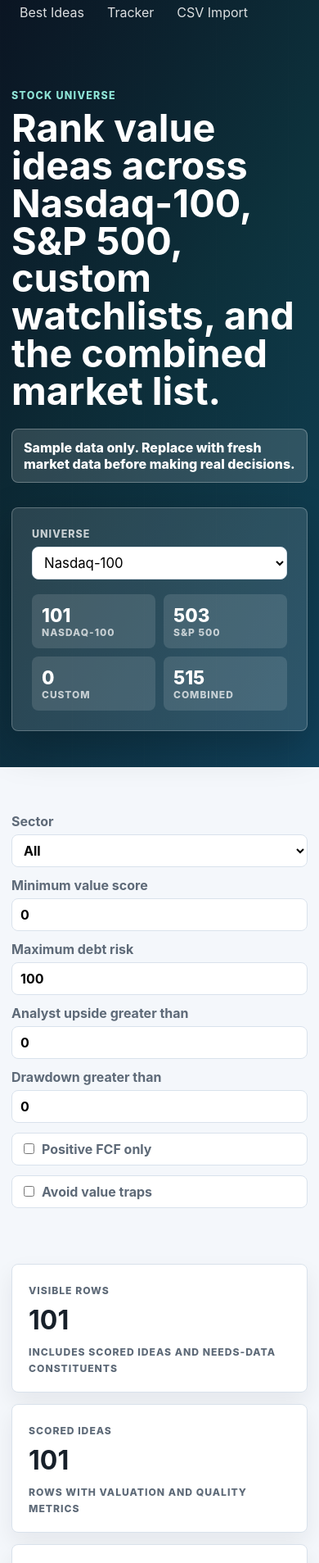
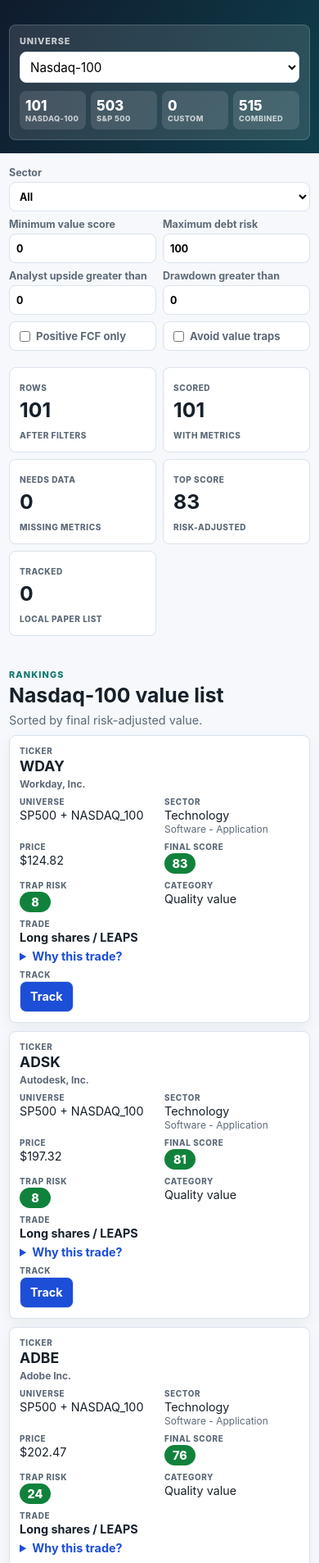
Before and after one commit to GenSky/SP500web, a website built with Vite: page index.html in a window 390 px wide. Shown: the part 93-2000 px from the top of the page at 82% size. Built offline with nearby package versions, Linux system fonts and the light colour scheme.

Commit message:
Tighten mobile scanner layout

```diff
--- a/src/main.ts
+++ b/src/main.ts
@@ -43,7 +43,7 @@ function render(): void {
       <nav class="topbar" aria-label="Primary navigation">
         <a class="brand" href="#top" aria-label="Gensky Value Picker home">
           <span class="brand-mark">GV</span>
-          <span><strong>Gensky Value Picker</strong><small>Research and paper tracking only</small></span>
+          <span><strong>Gensky Value Picker</strong><small>Research only</small></span>
         </a>
         <div class="top-actions">
           <a href="#best-ideas">Best Ideas</a>
@@ -54,8 +54,8 @@ function render(): void {
       <section class="hero" id="top">
         <div>
           <p class="eyebrow">Stock universe</p>
-          <h1>Rank value ideas across Nasdaq-100, S&P 500, custom watchlists, and the combined market list.</h1>
-          <p class="warning">Sample data only. Replace with fresh market data before making real decisions.</p>
+          <h1>Value scanner.</h1>
+          <p class="warning">Research only. Verify data before decisions.</p>
         </div>
         <div class="universe-panel">
           <label for="universe-select">Universe</label>
@@ -87,11 +87,11 @@ function render(): void {
       </section>
 
       <section class="section score-summary" aria-label="Score outputs">
-        ${summaryCard("Visible rows", visible.length.toString(), "Includes scored ideas and needs-data constituents")}
-        ${summaryCard("Scored ideas", visible.filter((stock) => stock.hasMetrics !== false).length.toString(), "Rows with valuation and quality metrics")}
-        ${summaryCard("Needs data", needsDataCount.toString(), "Constituents waiting for CSV/API metrics")}
-        ${summaryCard("Top final score", formatScore(visible.find((stock) => stock.hasMetrics !== false)?.finalRiskAdjustedValueScore), "Ranked by risk-adjusted value")}
-        ${summaryCard("Tracked trades", trackedTrades.length.toString(), "Stored in localStorage with universe")}
+        ${summaryCard("Rows", visible.length.toString(), "After filters")}
+        ${summaryCard("Scored", visible.filter((stock) => stock.hasMetrics !== false).length.toString(), "With metrics")}
+        ${summaryCard("Needs data", needsDataCount.toString(), "Missing metrics")}
+        ${summaryCard("Top score", formatScore(visible.find((stock) => stock.hasMetrics !== false)?.finalRiskAdjustedValueScore), "Risk-adjusted")}
+        ${summaryCard("Tracked", trackedTrades.length.toString(), "Local paper list")}
       </section>
 
       <section class="section" id="rankings">
@@ -100,7 +100,7 @@ function render(): void {
             <p class="eyebrow">Rankings</p>
             <h2>${rankingTitle(filters.universe)}</h2>
           </div>
-          <p>Default sort: Final Risk-Adjusted Value Score.</p>
+          <p>Sorted by final risk-adjusted value.</p>
         </div>
         <div class="score-key">
           <span>Value Score</span>
@@ -325,40 +325,40 @@ function renderStockRow(stock: ScoredStock): string {
   if (stock.hasMetrics === false) {
     return `
       <tr class="needs-data-row">
-        <td><button class="ticker-link" type="button" data-symbol="${stock.ticker}"><strong>${stock.ticker}</strong><small>${stock.companyName}</small></button></td>
-        <td>${displayUniverse(stock)}</td>
-        <td>${stock.sector}<small>${stock.industry}</small></td>
-        <td>--</td>
-        <td><span class="status-pill muted">Needs data</span></td>
-        <td>--</td>
-        <td>--</td>
-        <td>--</td>
-        <td>--</td>
-        <td>--</td>
-        <td>--</td>
-        <td>Needs data</td>
-        <td><strong>Import metrics</strong><details><summary>Why no trade?</summary><p>${stock.tradeIdea.why}</p></details></td>
-        <td><button type="button" disabled>Needs data</button></td>
+        <td data-label="Ticker"><button class="ticker-link" type="button" data-symbol="${stock.ticker}"><strong>${stock.ticker}</strong><small>${stock.companyName}</small></button></td>
+        <td data-label="Universe">${displayUniverse(stock)}</td>
+        <td data-label="Sector">${stock.sector}<small>${stock.industry}</small></td>
+        <td data-label="Price">--</td>
+        <td data-label="Final score"><span class="status-pill muted">Needs data</span></td>
+        <td data-label="Value">--</td>
+        <td data-label="Quality">--</td>
+        <td data-label="Balance">--</td>
+        <td data-label="Growth">--</td>
+        <td data-label="Momentum">--</td>
+        <td data-label="Trap risk">--</td>
+        <td data-label="Category">Needs data</td>
+        <td data-label="Trade"><strong>Import metrics</strong><details><summary>Why no trade?</summary><p>${stock.tradeIdea.why}</p></details></td>
+        <td data-label="Track"><button type="button" disabled>Needs data</button></td>
       </tr>
     `;
   }
 
   return `
     <tr>
-      <td><button class="ticker-link" type="button" data-symbol="${stock.ticker}"><strong>${stock.ticker}</strong><small>${stock.companyName}</small></button></td>
-      <td>${displayUniverse(stock)}</td>
-      <td>${stock.sector}<small>${stock.industry}</small></td>
-      <td>${currency(stock.price)}</td>
-      <td><span class="score-pill ${scoreTone(stock.finalRiskAdjustedValueScore)}">${formatScore(stock.finalRiskAdjustedValueScore)}</span></td>
-      <td>${formatScore(stock.valueScore)}</td>
-      <td>${formatScore(stock.qualityScore)}</td>
-      <td>${formatScore(stock.balanceSheetScore)}</td>
-      <td>${formatScore(stock.growthScore)}</td>
-      <td>${formatScore(stock.momentumSetupScore)}</td>
-      <td><span class="risk ${riskTone(stock.valueTrapRiskScore)}">${formatScore(stock.valueTrapRiskScore)}</span></td>
-      <td>${stock.category}</td>
-      <td><strong>${stock.tradeIdea.action}</strong><details><summary>Why this trade?</summary><p>${stock.tradeIdea.why}</p></details></td>
-      <td><button type="button" data-track="${stock.ticker}">Track</button></td>
+      <td data-label="Ticker"><button class="ticker-link" type="button" data-symbol="${stock.ticker}"><strong>${stock.ticker}</strong><small>${stock.companyName}</small></button></td>
+      <td data-label="Universe">${displayUniverse(stock)}</td>
+      <td data-label="Sector">${stock.sector}<small>${stock.industry}</small></td>
+      <td data-label="Price">${currency(stock.price)}</td>
+      <td data-label="Final score"><span class="score-pill ${scoreTone(stock.finalRiskAdjustedValueScore)}">${formatScore(stock.finalRiskAdjustedValueScore)}</span></td>
+      <td data-label="Value">${formatScore(stock.valueScore)}</td>
+      <td data-label="Quality">${formatScore(stock.qualityScore)}</td>
+      <td data-label="Balance">${formatScore(stock.balanceSheetScore)}</td>
+      <td data-label="Growth">${formatScore(stock.growthScore)}</td>
+      <td data-label="Momentum">${formatScore(stock.momentumSetupScore)}</td>
+      <td data-label="Trap risk"><span class="risk ${riskTone(stock.valueTrapRiskScore)}">${formatScore(stock.valueTrapRiskScore)}</span></td>
+      <td data-label="Category">${stock.category}</td>
+      <td data-label="Trade"><strong>${stock.tradeIdea.action}</strong><details><summary>Why this trade?</summary><p>${stock.tradeIdea.why}</p></details></td>
+      <td data-label="Track"><button type="button" data-track="${stock.ticker}">Track</button></td>
     </tr>
   `;
 }
@@ -585,10 +585,10 @@ function bindCheckbox(id: string, handler: (value: boolean) => void): void {
 
 function rankingTitle(universe: StockUniverse): string {
   const titles: Record<StockUniverse, string> = {
-    NASDAQ_100: "Top undervalued Nasdaq-100 stocks.",
-    SP500: "Top undervalued S&P 500 stocks.",
-    CUSTOM: "Top undervalued custom watchlist stocks.",
-    ALL: "Top undervalued stocks overall."
+    NASDAQ_100: "Nasdaq-100 value list",
+    SP500: "S&P 500 value list",
+    CUSTOM: "Custom watchlist value list",
+    ALL: "Combined value list"
   };
   return titles[universe];
 }
--- a/src/styles.css
+++ b/src/styles.css
@@ -200,3 +200,70 @@ details p { margin: 8px 0 0; color: var(--muted); }
   .chart-wrap, .chart-stats { padding-left: 14px; padding-right: 14px; }
   .chart-thesis { margin-left: 14px; margin-right: 14px; }
 }
+
+/* Compact scanner layout overrides */
+.app-shell { min-height: auto; }
+.hero { grid-template-columns: minmax(280px, .7fr) minmax(320px, .55fr); align-items: start; padding: 34px 0 30px; }
+.hero h1 { font-size: clamp(2rem, 4.5vw, 4rem); line-height: 1; }
+.warning { margin-top: 14px; padding: 9px 11px; font-size: .92rem; }
+.universe-panel { padding: 18px; }
+.section { padding: 28px 0; }
+.filters { grid-template-columns: repeat(auto-fit, minmax(190px, 1fr)); }
+.score-summary article { padding: 16px; }
+.score-summary strong { margin: 4px 0; font-size: 1.8rem; }
+.section-heading { margin-bottom: 14px; }
+.section-heading h2 { font-size: clamp(1.55rem, 2.5vw, 2.4rem); }
+
+@media (max-width: 700px) {
+  body { background: #f6f8fb; }
+  .topbar, .hero, .section { width: min(100% - 22px, 1220px); }
+  .app-shell { background: linear-gradient(120deg, #0f172a, #0f3f4a); }
+  .topbar { gap: 14px; padding: 14px 0 8px; }
+  .brand { gap: 9px; }
+  .brand-mark { width: 40px; height: 40px; }
+  .brand small { font-size: .68rem; letter-spacing: .06em; }
+  .top-actions { width: 100%; gap: 4px; justify-content: flex-start; }
+  .top-actions a { padding: 6px 8px; font-size: .9rem; }
+  .hero { display: block; padding: 18px 0 16px; }
+  .hero > div:first-child { display: none; }
+  .universe-panel { padding: 12px; border-color: rgba(255,255,255,.18); box-shadow: none; }
+  .universe-panel label { margin-bottom: 6px; font-size: .68rem; }
+  .universe-panel select { min-height: 38px; font-size: .95rem; }
+  .universe-stats { grid-template-columns: repeat(4, minmax(0, 1fr)); gap: 6px; margin-top: 10px; }
+  .universe-stats span { padding: 8px 7px; font-size: 1.05rem; }
+  .universe-stats small { font-size: .58rem; letter-spacing: .04em; }
+  .section { padding: 16px 0; }
+  .filters { grid-template-columns: repeat(2, minmax(0, 1fr)); gap: 8px; }
+  .filters label { gap: 4px; font-size: .78rem; }
+  .filters label:first-child { grid-column: 1 / -1; }
+  .filters .checkbox { min-height: 36px; padding: 7px 8px; font-size: .82rem; }
+  select, input { min-height: 36px; padding: 7px 8px; }
+  .score-summary { grid-template-columns: repeat(2, minmax(0, 1fr)); gap: 8px; padding-top: 4px; }
+  .score-summary article { padding: 12px; box-shadow: none; }
+  .score-summary span, .score-summary small { letter-spacing: .05em; font-size: .63rem; }
+  .score-summary strong { font-size: 1.55rem; }
+  .section-heading { display: block; margin-bottom: 10px; }
+  .section-heading .eyebrow { margin-bottom: 5px; font-size: .68rem; }
+  .section-heading h2 { font-size: 1.55rem; line-height: 1.08; }
+  .section-heading p { margin-top: 8px; font-size: .9rem; }
+  .score-key { display: none; }
+  .table-wrap { overflow: visible; border: 0; background: transparent; }
+  table { display: block; width: 100%; min-width: 0; }
+  thead { display: none; }
+  tbody { display: grid; gap: 10px; }
+  tr { display: grid; grid-template-columns: 1fr 1fr; gap: 8px 12px; padding: 12px; border: 1px solid var(--line); border-radius: 8px; background: #fff; box-shadow: 0 8px 20px rgba(23,32,42,.05); }
+  td { display: block; padding: 0; border: 0; font-size: .9rem; }
+  td::before { display: block; margin-bottom: 2px; color: var(--muted); content: attr(data-label); text-transform: uppercase; letter-spacing: .06em; font-size: .62rem; font-weight: 850; }
+  td:nth-child(1), td:nth-child(13), td:nth-child(14) { grid-column: 1 / -1; }
+  td:nth-child(5), td:nth-child(11) { align-self: start; }
+  td:nth-child(6), td:nth-child(7), td:nth-child(8), td:nth-child(9), td:nth-child(10) { display: none; }
+  td small { margin-top: 1px; }
+  .ticker-link strong { font-size: 1.1rem; }
+  details { max-width: none; }
+  details p { font-size: .86rem; }
+  .score-pill, .risk, .status-pill { min-width: 38px; }
+  .best-ideas { padding: 18px 11px; }
+  .idea-grid, .sector-grid { grid-template-columns: 1fr; gap: 10px; }
+  .idea-card, .sector-grid article { padding: 14px; box-shadow: none; }
+  .tracker-card { grid-template-columns: 1fr; box-shadow: none; }
+}
```
